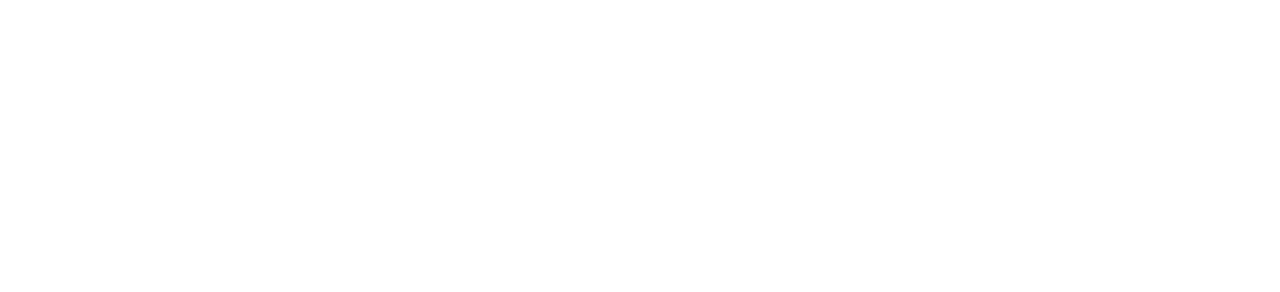
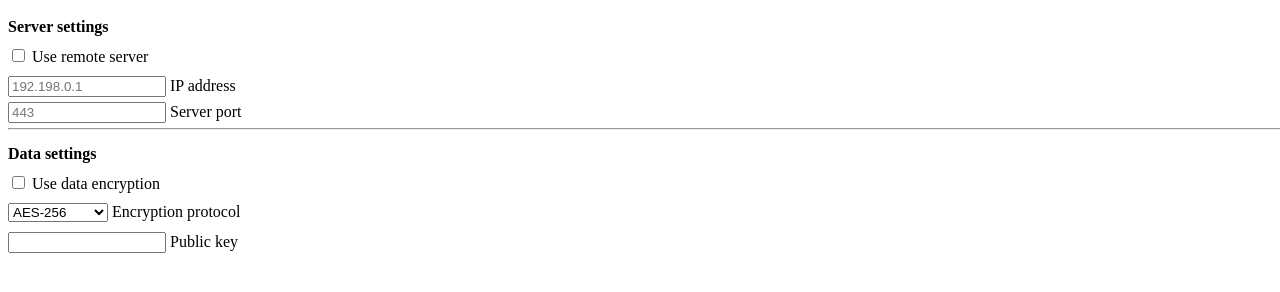
Before and after one commit to lucasAxberg/web-alert, a browser extension: page src/settings.html in a window 1280 px wide. Drawn offline with Linux system fonts and the light colour scheme.

Commit message:
added separate settings page that can access stored data between sessions

```diff
--- a/src/settings.html
+++ b/src/settings.html
@@ -8,7 +8,45 @@
 </head>
 
 <body>
+  <div style="display: flex; width: 400px; flex-direction: column; gap: 5px;">
 
+    <h4 style="margin-top: 10px; margin-bottom: 5px;">Server settings</h4>
+    <p style="margin: 0px; margin-bottom: 5px;">
+      <input type="checkbox" name="use" id="use-server">
+      Use remote server
+    </p>
+    <p style="margin: 0px;">
+      <input style="width: 150px;" type="text" name="ip" id="ip" placeholder="192.198.0.1">
+      IP address
+    </p>
+    <p style="margin: 0px;">
+      <input style="width: 150px;" type="text" name="port" id="port" placeholder="443">
+      Server port
+    </p>
+    <hr style="width: 100vw; margin-top: 0px; margin-bottom: 0px;">
+
+    <h4 style="margin-top: 10px; margin-bottom: 5px;">Data settings</h4>
+    <p style="margin: 0px; margin-bottom: 5px;">
+      <input type="checkbox" name="use" id="use-server">
+      Use data encryption
+    </p>
+    <p style="margin: 0px; margin-bottom: 5px;">
+      <select name="encryption" id="enc" style="width: 100px;">
+        <option value="AES-256">AES-256</option>
+        <option value="RSA-4096">RSA-4096</option>
+      </select>
+      Encryption protocol
+    </p>
+    <p style="margin: 0px; margin-bottom: 5px;">
+      <input type="text" name="key" id="pub-key" style="width: 150px;">
+      Public key
+    </p>
+
+  </div>
+  <!-- <script src="src/settings.js" /> -->
+  <!-- <script> -->
+
+  <!-- </script> -->
 </body>
 
 </html>
--- /dev/null
+++ b/src/settings.js
@@ -0,0 +1,4 @@
+console.log("hello, world");
+console.log("wazza")
+console.log("test:", localStorage.getItem("test"))
+localStorage.setItem("test", "TEST_VALUE")
```
Also changed, not shown: src/popup/script.js (+8 -1 lines), manifest.json.
